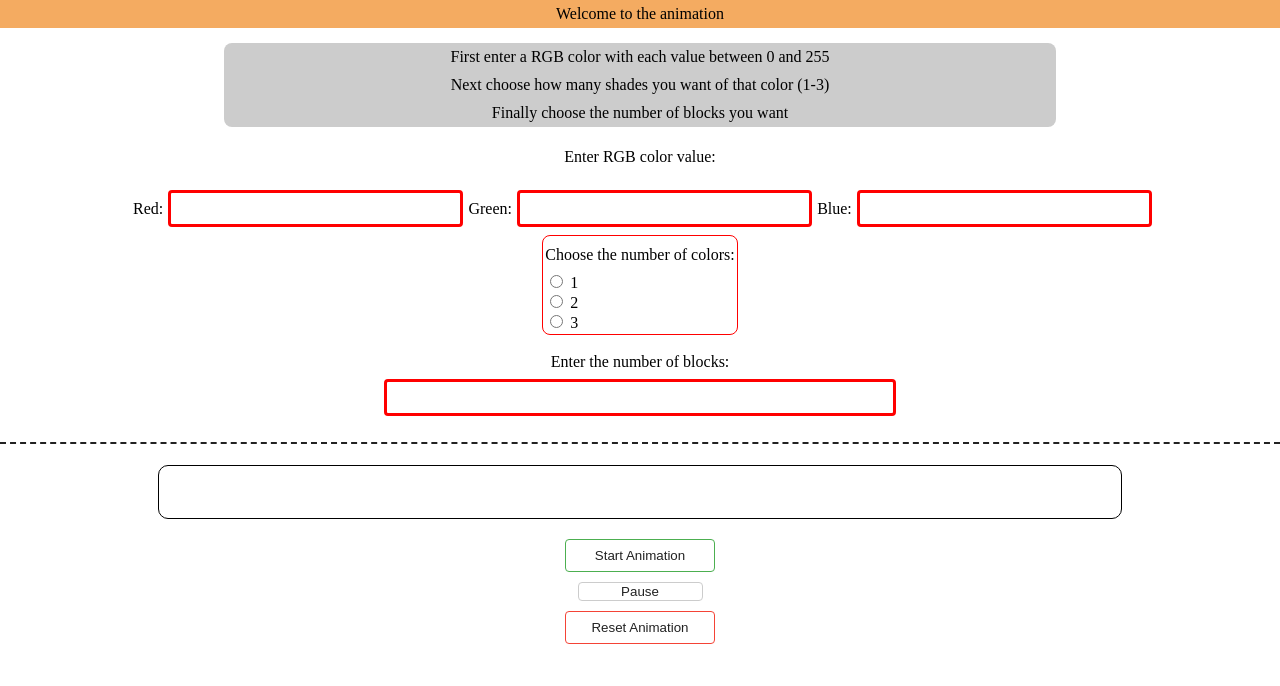
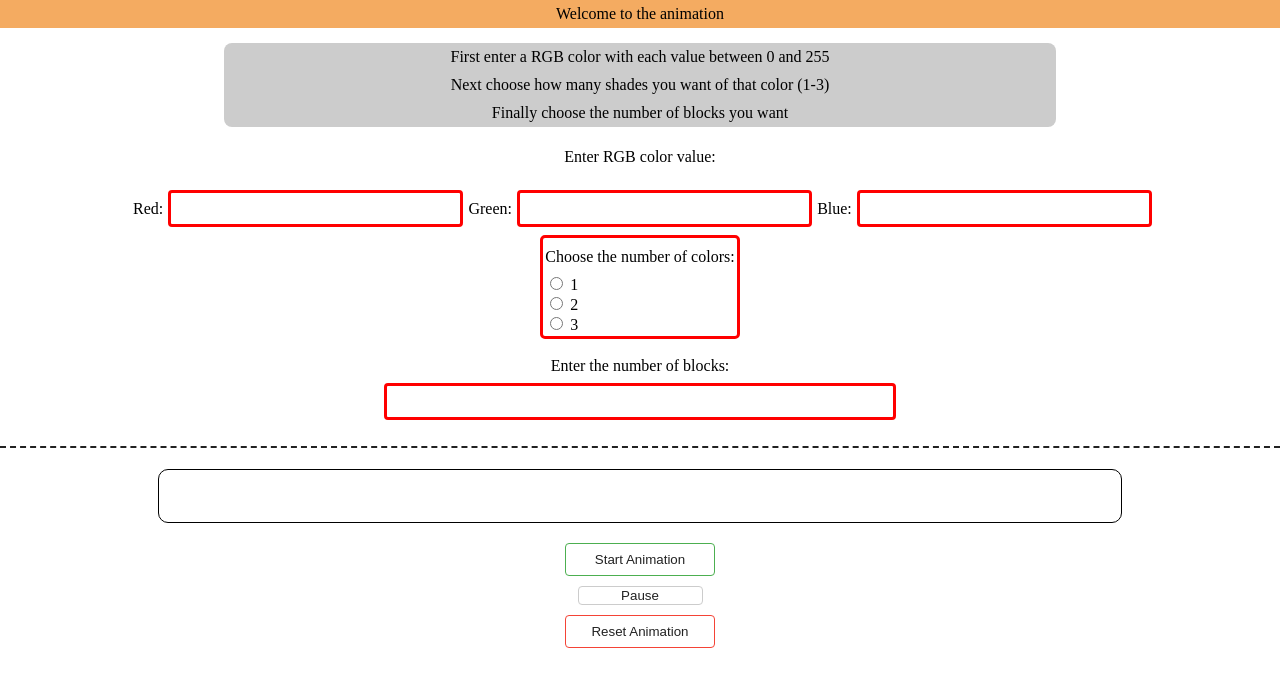
Before and after one commit to rpallas1/progress-bar, a plain HTML site: page index.html in a window 1280 px wide. Both pictures are taken after a click on the button "Start Animation". Drawn offline with Linux system fonts and the light colour scheme.

Commit message:
bug fixes and improvements

```diff
--- a/javaScript.js
+++ b/javaScript.js
@@ -62,18 +62,11 @@ function init() {
 
 function addElement() {
     const mainDiv = document.getElementById("main")
-    // getUserInput();
 
-
-    //getting num of blocks from CSS
-    // numOfBlocks = getComputedStyle(mainDiv).getPropertyValue("--number-of-blocks");
-
-    // getUserInput();
     tempUserColorValue = `rgb(${userColorValueR}, ${userColorValueG}, ${userColorValueB})`;
     tempUserColorValueR = userColorValueR;
     tempUserColorValueG = userColorValueG;
     tempUserColorValueB = userColorValueB;
-    console.log(`Temp user color value: ${tempUserColorValue}`);
 
     for (let i = 0; i < numOfBlocks; i++) {
         if (classNum > 9) {
@@ -92,9 +85,7 @@ function addElement() {
 
         //OBJECT ORIENTED----------
         blockDictionary[blockEntryName] = {class: className, id: idName, color: assignColorValue(i)};
-        // console.log(`User color: ${userColorValue}`);
         userColorValue = tempUserColorValue;
-        // console.log(`User color set back to original: ${assignColorValue(0)}`);
 
         animationArray.push(blockDictionary);
 
@@ -141,23 +132,6 @@ function assignColorValue(position) {
     } else {
         //not valid input
     }
-
-    //get block colors from CSS
-    // const mainDiv = document.getElementById("main");
-    // color_0 = getComputedStyle(mainDiv).getPropertyValue("--color0").trimStart();
-    // color_1 = getComputedStyle(mainDiv).getPropertyValue("--color1").trimStart();
-    // color_2 = getComputedStyle(mainDiv).getPropertyValue("--color2").trimStart();
-    // color_3 = getComputedStyle(mainDiv).getPropertyValue("--color3").trimStart();
-
-    // if (position == 0) {
-    //     colorValue = color_1;
-    // } else if ((position == 1) || (position == numOfBlocks - 1)) {
-    //     colorValue = color_2;
-    // } else if ((position == 2) || (position == numOfBlocks - 2)) {
-    //     colorValue = color_3;
-    // } else {
-    //     colorValue = color_0;
-    // }
 
     return colorValue;
 }
@@ -230,10 +204,11 @@ function startInterval() {
         inputEntered = false;
         addElement();
         setBlockColor();
+        getUserInput();
 
         const mainDiv = document.getElementById("main");
-
-        animationTime = getComputedStyle(mainDiv).getPropertyValue("--anim-time") / getComputedStyle(mainDiv).getPropertyValue("--number-of-blocks") * 1000;
+        console.log(`Num of blocks ${numOfBlocks}`);
+        animationTime = (getComputedStyle(mainDiv).getPropertyValue("--anim-time") / numOfBlocks) * 1000;
 
         console.log("intervalId value before start: " + intervalId)
         startPressed = true;
--- a/styles.css
+++ b/styles.css
@@ -2,10 +2,6 @@
     --total-width: 75%;
     --total-height: 50px;
     --margin-around: 2px;
-    --color1: #5400c9;
-    --color2: #6c2fc2;
-    --color3: #8760bd;
-    --color0: #ffffff;
 
     /* animations */
     --anim-time: 1;
@@ -74,8 +70,8 @@ form {
 }
 
 #number-of-colors-input {
-  border-radius: 8px;
-  border-width: 1px;
+  border-radius: 5px;
+  border-width: 3px;
   border-style: solid;
   border-color: white;
   padding: 2px;
@@ -108,12 +104,6 @@ input[type=text], input[type=number], input[type=submit] {
 input[type=text]:focus, input[type=number]:focus {
   background-color: #ddd;
 }
-
-/* #submit-button {
-  width: 20%;
-  margin: 8px 0;
-  position: relative;
-} */
 
 
 /* --- ANIMATION --- */
```
